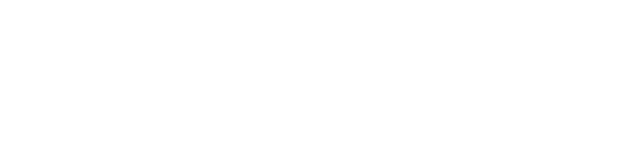
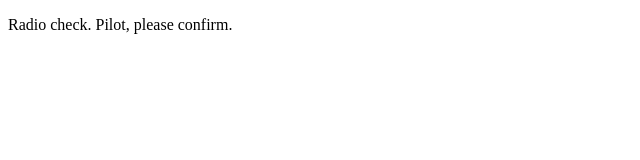
Before and after one commit to Sinoran/Studio, a plain HTML site: page index.html in a window 1280 px wide. Shown: the whole page, without its empty margins (0-640 px from the left). Drawn offline with Linux system fonts and the light colour scheme.

Commit message:
commit three

```diff
--- a/index.html
+++ b/index.html
@@ -1,9 +1,6 @@
 <!DOCTYPE html>
+<html>
+<body>
+   <p>Radio check. Pilot, please confirm.</p>
+</body>
 </html>
-    <head>
-        <meta charset="utf-8">
-    </head>
-    <body>
-
-    </body>
-</html>
```
